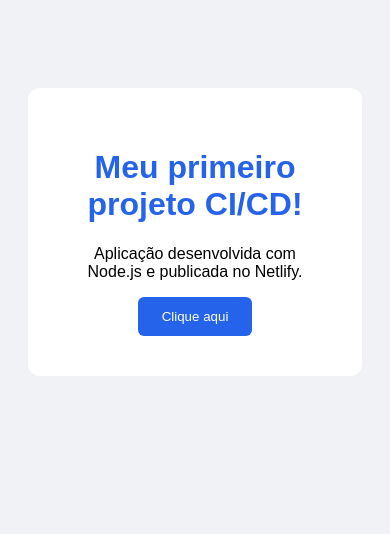
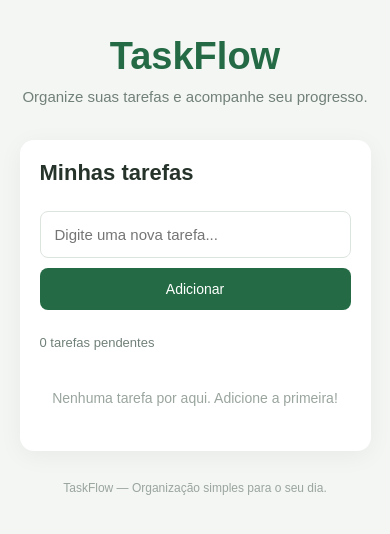
Before and after one commit to LuizVasconcelos27/ProjetoADEC, a website: page index.html in a window 390 px wide. Drawn offline with Linux system fonts and the light colour scheme.

Commit message:
Criando aplicação TaskFlow

```diff
--- a/index.html
+++ b/index.html
@@ -4,46 +4,44 @@
 <head>
     <meta charset="UTF-8">
     <meta name="viewport" content="width=device-width, initial-scale=1.0">
-    <title>Meu Projeto CI/CD</title>
-    <style>
-        body {
-            font-family: Arial, sans-serif;
-            background-color: #f0f2f5;
-            text-align: center;
-            padding: 80px 20px;
-        }
-
-        .container {
-            background: white;
-            max-width: 600px;
-            margin: auto;
-            padding: 40px;
-            border-radius: 12px;
-        }
-
-        h1 {
-            color: #2563eb;
-        }
-
-        button {
-            background: #2563eb;
-            color: white;
-            border: none;
-            padding: 12px 24px;
-            border-radius: 6px;
-            cursor: pointer;
-        }
-    </style>
+    <title>TaskFlow | Gerenciador de Tarefas</title>
+    <link rel="stylesheet" href="./src/style.css">
 </head>
 <body>
 
-    <div class="container">
-        <h1>Meu primeiro projeto CI/CD!</h1>
-        <p>Aplicação desenvolvida com Node.js e publicada no Netlify.</p>
-        <button onclick="alert('Tudo funcionando!')">
-            Clique aqui
-        </button>
-    </div>
+    <main class="container">
+        <header>
+            <h1>TaskFlow</h1>
+            <p>Organize suas tarefas e acompanhe seu progresso.</p>
+        </header>
 
+        <section class="task-card">
+            <h2>Minhas tarefas</h2>
+
+            <form id="task-form">
+                <input
+                    type="text"
+                    id="task-input"
+                    placeholder="Digite uma nova tarefa..."
+                    autocomplete="off"
+                >
+                <button type="submit">Adicionar</button>
+            </form>
+
+            <div class="task-info">
+                <span id="task-count">0 tarefas pendentes</span>
+            </div>
+
+            <ul id="task-list"></ul>
+
+            <p id="empty-message">Nenhuma tarefa por aqui. Adicione a primeira!</p>
+        </section>
+
+        <footer>
+            <p>TaskFlow — Organização simples para o seu dia.</p>
+        </footer>
+    </main>
+
+    <script src="./src/main.js"></script>
 </body>
 </html>
--- a/package.json
+++ b/package.json
@@ -11,6 +11,8 @@
   "license": "ISC",
   "type": "commonjs",
   "devDependencies": {
-    "jest": "^30.5.2"
+    "jest": "^30.5.2",
+    "jest-environment-jsdom": "^30.5.2",
+    "vite": "^8.3.8"
   }
 }
--- /dev/null
+++ b/src/main.js
@@ -0,0 +1,88 @@
+
+const form = document.getElementById('task-form');
+const input = document.getElementById('task-input');
+const taskList = document.getElementById('task-list');
+const taskCount = document.getElementById('task-count');
+const emptyMessage = document.getElementById('empty-message');
+
+let tasks = [];
+
+function updateTasks() {
+    taskList.innerHTML = '';
+
+    const pendingTasks = tasks.filter(task => !task.completed).length;
+
+    taskCount.textContent = `${pendingTasks} tarefas pendentes`;
+    emptyMessage.style.display = tasks.length === 0 ? 'block' : 'none';
+
+    tasks.forEach(task => {
+        const li = document.createElement('li');
+
+        const taskName = document.createElement('span');
+        taskName.textContent = task.name;
+
+        if (task.completed) {
+            taskName.style.textDecoration = 'line-through';
+            taskName.style.color = '#9aa59e';
+        }
+
+        const actions = document.createElement('div');
+
+        const completeButton = document.createElement('button');
+        completeButton.textContent = task.completed ? 'Desfazer' : 'Concluir';
+        completeButton.onclick = () => toggleTask(task.id);
+
+        const deleteButton = document.createElement('button');
+        deleteButton.textContent = 'Excluir';
+        deleteButton.onclick = () => deleteTask(task.id);
+
+        actions.appendChild(completeButton);
+        actions.appendChild(deleteButton);
+
+        li.appendChild(taskName);
+        li.appendChild(actions);
+
+        taskList.appendChild(li);
+    });
+}
+
+function addTask(name) {
+    const cleanName = name.trim();
+
+    if (!cleanName) {
+        return;
+    }
+
+    tasks.push({
+        id: Date.now(),
+        name: cleanName,
+        completed: false
+    });
+
+    updateTasks();
+}
+
+function toggleTask(id) {
+    tasks = tasks.map(task =>
+        task.id === id
+            ? { ...task, completed: !task.completed }
+            : task
+    );
+
+    updateTasks();
+}
+
+function deleteTask(id) {
+    tasks = tasks.filter(task => task.id !== id);
+    updateTasks();
+}
+
+form.addEventListener('submit', (event) => {
+    event.preventDefault();
+
+    addTask(input.value);
+    input.value = '';
+    input.focus();
+});
+
+updateTasks();
--- /dev/null
+++ b/src/style.css
@@ -0,0 +1,131 @@
+
+* {
+    margin: 0;
+    padding: 0;
+    box-sizing: border-box;
+}
+
+body {
+    font-family: Arial, sans-serif;
+    background: #f4f6f4;
+    color: #26332b;
+    min-height: 100vh;
+}
+
+.container {
+    width: 90%;
+    max-width: 750px;
+    margin: 70px auto;
+}
+
+header {
+    text-align: center;
+    margin-bottom: 35px;
+}
+
+header h1 {
+    font-size: 38px;
+    color: #246b45;
+    margin-bottom: 10px;
+}
+
+header p {
+    color: #718078;
+    font-size: 15px;
+}
+
+.task-card {
+    background: #ffffff;
+    padding: 30px;
+    border-radius: 14px;
+    box-shadow: 0 5px 25px rgba(0, 0, 0, 0.05);
+}
+
+.task-card h2 {
+    font-size: 22px;
+    margin-bottom: 25px;
+}
+
+#task-form {
+    display: flex;
+    gap: 10px;
+}
+
+#task-input {
+    flex: 1;
+    padding: 14px;
+    border: 1px solid #dce4de;
+    border-radius: 8px;
+    outline: none;
+    font-size: 15px;
+}
+
+#task-input:focus {
+    border-color: #39865b;
+}
+
+#task-form button {
+    background: #246b45;
+    color: white;
+    border: none;
+    border-radius: 8px;
+    padding: 0 22px;
+    cursor: pointer;
+    font-size: 14px;
+}
+
+#task-form button:hover {
+    background: #195536;
+}
+
+.task-info {
+    margin-top: 25px;
+    margin-bottom: 15px;
+    color: #718078;
+    font-size: 13px;
+}
+
+#task-list {
+    list-style: none;
+}
+
+#task-list li {
+    display: flex;
+    align-items: center;
+    justify-content: space-between;
+    gap: 12px;
+    padding: 15px 0;
+    border-bottom: 1px solid #edf0ed;
+}
+
+#empty-message {
+    text-align: center;
+    color: #9aa59e;
+    padding: 25px 0;
+    font-size: 14px;
+}
+
+footer {
+    text-align: center;
+    margin-top: 30px;
+    color: #9aa59e;
+    font-size: 12px;
+}
+
+@media (max-width: 500px) {
+    .container {
+        margin: 35px auto;
+    }
+
+    .task-card {
+        padding: 20px;
+    }
+
+    #task-form {
+        flex-direction: column;
+    }
+
+    #task-form button {
+        padding: 13px;
+    }
+}
```
Also changed, not shown: 1 other file.
